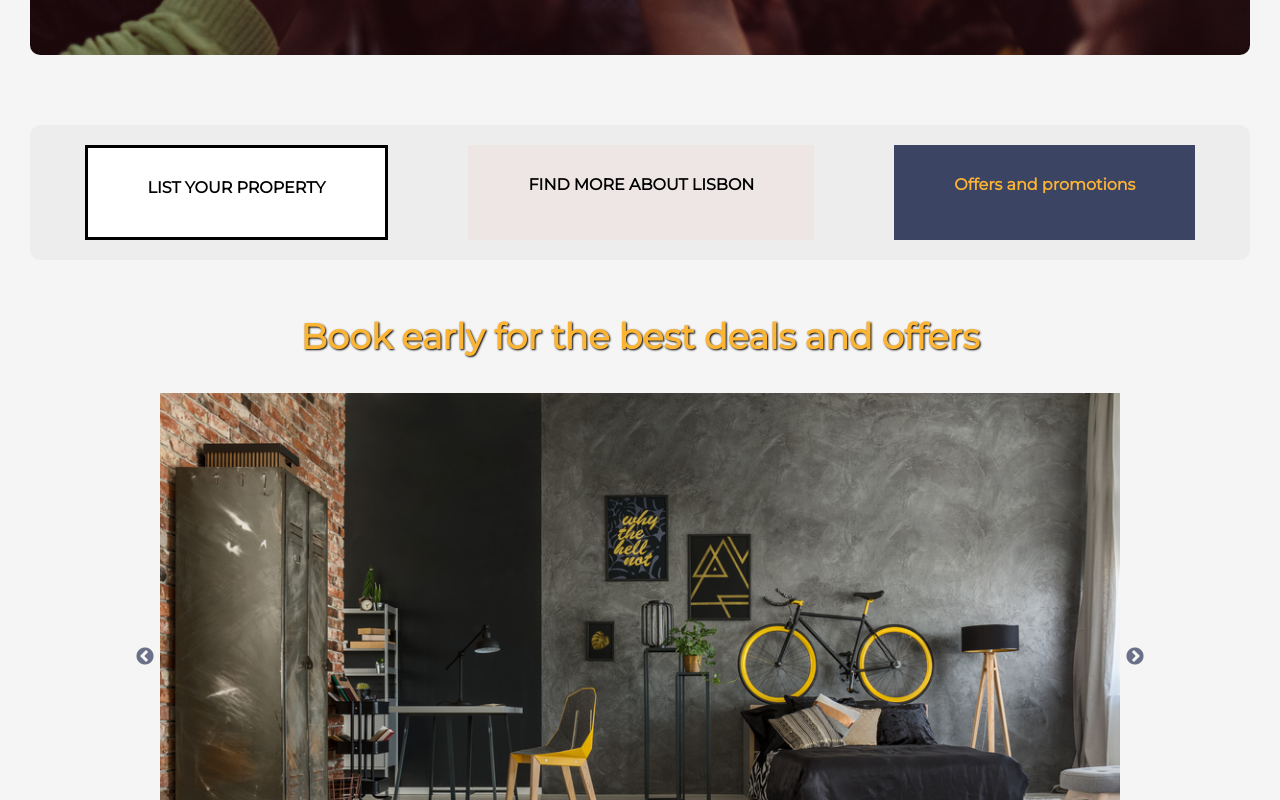
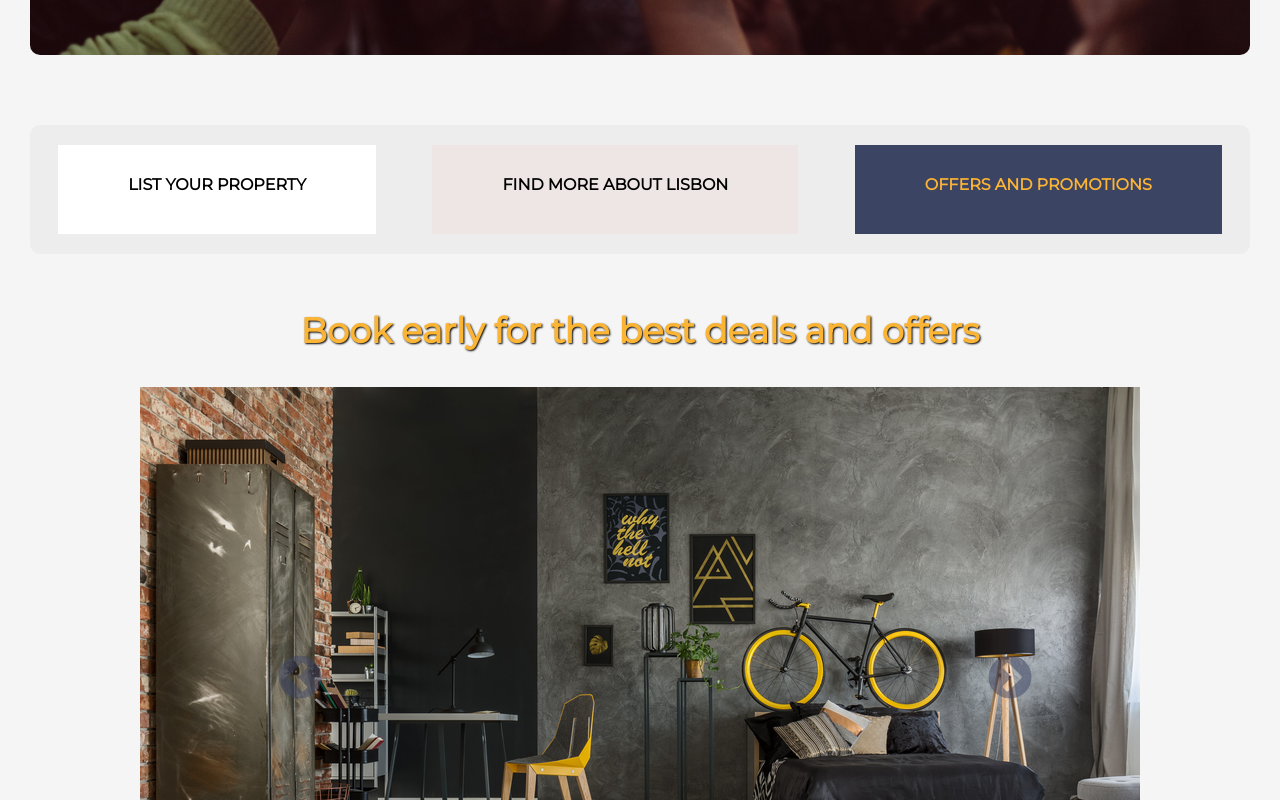
Before and after one commit to GREAT-RE/frontend, a React (Create React App) app: page / in a window 1280 px wide. Shown: the part 800-1600 px from the top of the page. Built offline with nearby package versions, Linux system fonts and the light colour scheme; no server answers.

Commit message:
Fixed all buttons, updated arrows, everything's responsive.

```diff
--- a/src/Pages/HomePage/HomePage.css
+++ b/src/Pages/HomePage/HomePage.css
@@ -21,14 +21,16 @@
   left: 50px;
 }
 
-.logo {
-  width: 250px;
-  height: 150px;
+.logohome {
+  width: 300px;
+  height: 300px;
 }
 
 .button-container {
   display: flex;
   justify-content: center;
+  align-items: center;
+  flex-wrap: wrap;
   margin-top: 20px;
   margin-bottom: 20px;
   background-color: #EDEDED;
@@ -38,9 +40,12 @@
 }
 
 .button-container a {
-  display: inline-block;
-  margin: 0 20px;
-  padding: 10px 40px;
+  display: flex;
+  justify-content: center;
+  align-items: center;
+  text-align: center;
+  margin: 0 10px;
+  padding: 10px 60px;
   background-color: #fff;
   color: #000;
   text-decoration: none;
@@ -53,28 +58,26 @@
 
 .list-property-button {
   background-color: #ffffff;
-  margin-right: 40px;
-  margin-left: 40px;
-  margin-top: 20px;
-  margin-bottom: 20px;
-  border: 3px solid black;
-
+  margin: 20px auto;
+  display: flex;
+  justify-content: center;
+  align-items: center;
 }
 
 .more-about-lisbon-button {
   background-color: #EEE5E5;
-  margin-right: 40px;
-  margin-left: 40px;
-  margin-top: 20px;
-  margin-bottom: 20px;
+  margin: 20px auto;
+  display: flex;
+  justify-content: center;
+  align-items: center;
 }
 
 .offers-promotions-button {
   background-color: #3C4464;
-  margin-right: 40px;
-  margin-left: 40px;
-  margin-top: 20px;
-  margin-bottom: 20px;
+  margin: 20px auto;
+  display: flex;
+  justify-content: center;
+  align-items: center;
 }
 
 .list-property-button a {
@@ -103,7 +106,7 @@
   text-align: center;
   font-size: 50px;
   font-weight: bold;
-  text-shadow: 2px 2px 4px rgba(0,0,0,4000);
+  text-shadow: 2px 2px 4px rgba(0, 0, 0, 4000);
 
 }
 
@@ -115,7 +118,7 @@
   left: 10%;
   font-size: 40px;
   font-weight: bold;
-  text-shadow: 2px 2px 4px rgba(0,0,0,4000);
+  text-shadow: 2px 2px 4px rgba(0, 0, 0, 4000);
   border: 10px solid transparent;
   padding: 10px;
   transition: transform 0.3s;
@@ -129,13 +132,21 @@
   right: 10%;
   font-size: 40px;
   font-weight: bold;
-  text-shadow: 2px 2px 4px rgba(0,0,0,4000);
+  text-shadow: 2px 2px 4px rgba(0, 0, 0, 4000);
   border: 10px solid transparent;
   padding: 10px;
 }
 
 .text2:hover {
-  text-decoration:underline;
+  text-decoration: underline;
+  text-decoration-color: #FCB434;
+  border-radius: 20px;
+  padding: 10px;
+  transform: scale(1.2);
+}
+
+.text3:hover {
+  text-decoration: underline;
   text-decoration-color: #FCB434;
   border-radius: 20px;
   padding: 10px;
@@ -150,16 +161,17 @@
     align-items: center;
   }
 
-  .logo {
+  .logohome {
     width: 100px;
-    height: 70px;
-    margin-left: -40px;
+    height: 100px;
+    margin-left: -30px;
+    margin-top: -30px;
   }
 
   .text {
-    margin-top: -60px;
     font-size: 32px;
     line-height: 1.5;
+    text-align: center;
   }
 
   .text2 {
@@ -170,23 +182,30 @@
     font-size: 16px;
   }
 
-  .button-container a{
+
+  .button-container a {
+
+    display: grid;
+    justify-content: center;
+    text-align: center;
     font-size: 12px;
     width: 80px;
-    height: 10px;
+    height: 15px;
     margin-top: 1px;
-  }
-
-  .list-property-button {
-    width: 200px;
-    height: 50px;
   }
 }
 
-@media screen and (max-width:850px) {
+@media screen and (max-width:1024px) {
 
   body {
     align-items: center;
+  }
+
+  .logohome {
+    width: 120px;
+    height: 120px;
+    margin-left: -30px;
+    margin-top: -30px;
   }
 
   .button-container {
@@ -195,8 +214,27 @@
     margin-top: 0;
   }
 
+
   .image-container {
     width: 100%;
     height: 100%;
   }
+
+  .text {
+    margin-top: 0px;
+    font-size: 32px;
+    line-height: 1.5;
+    text-align: center;
+  }
+
+  .text2 {
+    font-size: 16px;
+  }
+
+  .text3 {
+    font-size: 16px;
+  }
+
+
+
 }
--- a/src/Pages/HomePage/HomePage.jsx
+++ b/src/Pages/HomePage/HomePage.jsx
@@ -1,49 +1,40 @@
-import React from 'react';
-import './HomePage.css';
-import { Link } from 'react-router-dom';
-import homeBackground from "../../assets/homeBackground.png"
+import React from "react";
+import "./HomePage.css";
+import { Link } from "react-router-dom";
+import homeBackground from "../../assets/homeBackground.png";
 import logo from "../../assets/HOMEINLX.svg";
-import HomeCarousel from "../../components/Carousel/carousel"
+import HomeCarousel from "../../components/Carousel/carousel";
 
 function HomePage() {
   return (
     <div className="page">
       <div className="home-content">
-        <div className="image-container" style={{ backgroundImage: `url(${homeBackground})` }}>
-          <div className="text">
-            FIND YOUR HOME TO LIVE
-          </div>
-          <Link to ="/properties/popular">
-          <div className="text2">
-            STUDENT
-          </div>
+        <div
+          className="image-container"
+          style={{ backgroundImage: `url(${homeBackground})` }}
+        >
+          <div className="text">FIND YOUR HOME TO LIVE</div>
+          <Link to="/properties/popular">
+            <div className="text2">STUDENT</div>
           </Link>
-          <div className="text3">
-            NOMAD
-          </div>
+          <div className="text3">NOMAD</div>
           <div className="logo-container">
-            <img src={logo} alt="Logo" className="logo" />
+            <img src={logo} alt="Logo" className="logohome" />
           </div>
         </div>
       </div>
       <div className="button-container">
         <div className="list-property-button">
-        <Link to="/property-list">
-            LIST YOUR PROPERTY
-        </Link>
+          <Link to="/property-list">LIST YOUR PROPERTY</Link>
         </div>
         <div className="more-about-lisbon-button">
-        <Link to="/find-lisbon">
-            FIND MORE ABOUT LISBON
-        </Link>
+          <Link to="/find-lisbon">FIND MORE ABOUT LISBON</Link>
         </div>
         <div className="offers-promotions-button">
-          <Link to="/offers-promo">
-            Offers and promotions
-          </Link>
+          <Link to="/offers-promo">OFFERS AND PROMOTIONS</Link>
         </div>
       </div>
-      <HomeCarousel/>
+      <HomeCarousel />
     </div>
   );
 }
--- a/src/components/Carousel/carousel.css
+++ b/src/components/Carousel/carousel.css
@@ -2,37 +2,54 @@
   display: flex;
   justify-content: center;
   align-items: center;
-  width: 75%;
-  margin:auto;
+  width: 100%;
+  margin: auto;
 }
 
 .carouselImage {
   max-width: 100%;
   margin: auto;
 }
-.homeCarousel{
+
+.homeCarousel {
   width: 80%;
 }
-.carouselText{
+
+.carouselText {
   font-size: 35px;
   text-align: center;
-  color:#FCB434;
-  text-shadow: 1px 1px 2px rgba(0,0,0,4000);
+  color: #FCB434;
+  text-shadow: 1px 1px 2px rgba(0, 0, 0, 4000);
 }
+
 .slick-prev:before,
 .slick-next:before {
-color: #3C4464;
+  color: #3C4464;
+  font-size: 50px;
+  opacity: 0.5;
 }
 
-@media (max-width: 800px){
-  .carouselText{
+.slick-next {
+  margin-right: 300px;
+  z-index: 1;
+}
+
+.slick-prev {
+  margin-left: 300px;
+  z-index: 1;
+}
+
+@media (max-width: 1024px) {
+  .carouselText {
     font-size: 20px;
   }
+
   .slick-slider {
-      width: 90%;
+    width: 90%;
   }
+
   .slick-prev:before,
   .slick-next:before {
-      display: none;
+    display: none;
+  }
 }
-}
--- a/src/components/Carousel/carousel.jsx
+++ b/src/components/Carousel/carousel.jsx
@@ -2,32 +2,37 @@ import React from "react";
 import Slider from "react-slick";
 import "slick-carousel/slick/slick.css";
 import "slick-carousel/slick/slick-theme.css";
-import carouselImage1 from "../../assets/Book now and get a voucher.jpg"
-import carouselImage2 from "../../assets/Book early for the best deals.jpg"
-import "./carousel.css"
+import carouselImage1 from "../../assets/Book now and get a voucher.jpg";
+import carouselImage2 from "../../assets/Book early for the best deals.jpg";
+import "./carousel.css";
 
 function HomeCarousel() {
   const settings = {
-    dots:true,
+    dots: true,
     infinite: true,
     speed: 500,
-    slidesToShow: 1,
+    slidesToShow: 2,
     slidesToScroll: 1,
     autoplay: true,
     autoplaySpeed: 4000,
+    fade: true,
   };
 
   return (
     <Slider {...settings}>
       <div>
-        <h3 className="carouselText">Book now & get a voucher to shop at Restaurant</h3>
-        <img src={carouselImage1} className="carouselImage" alt="car1"/>
+        <h3 className="carouselText">
+          Book now & get a voucher to shop at Restaurant
+        </h3>
+        <img src={carouselImage1} className="carouselImage" alt="car1" />
       </div>
       <div>
-        <h3 className="carouselText">Book early for the best deals and offers</h3>
-        <img src={carouselImage2} className="carouselImage"alt="car2"/>
+        <h3 className="carouselText">
+          Book early for the best deals and offers
+        </h3>
+        <img src={carouselImage2} className="carouselImage" alt="car2" />
       </div>
     </Slider>
   );
 }
-export default HomeCarousel
+export default HomeCarousel;
--- a/src/components/Navbar/Navbar.jsx
+++ b/src/components/Navbar/Navbar.jsx
@@ -1,8 +1,8 @@
-import React, { useState } from 'react';
-import './navbar.css';
-import { Link, useLocation } from 'react-router-dom';
-import logo from '../../assets/HOMEINLX.svg';
-import loginLogo from '../../assets/loginIcon.png';
+import React, { useState } from "react";
+import "./navbar.css";
+import { Link, useLocation } from "react-router-dom";
+import logo from "../../assets/HOMEINLX.svg";
+import loginLogo from "../../assets/loginIcon.png";
 
 const Navbar = () => {
   const [menuOpen, setMenuOpen] = useState(false);
@@ -16,7 +16,7 @@ const Navbar = () => {
     setMenuOpen(false);
   };
 
-  if (location.pathname === '/') {
+  if (location.pathname === "/") {
     return null;
   }
 
@@ -27,29 +27,50 @@ const Navbar = () => {
           <img src={logo} alt="Logo" className="logoNav" />
         </Link>
       </div>
-      <input id="menu-toggle" type="checkbox" checked={menuOpen} onChange={handleMenuClick} />
+      <input
+        id="menu-toggle"
+        type="checkbox"
+        checked={menuOpen}
+        onChange={handleMenuClick}
+      />
       <label className="menu-button-container" htmlFor="menu-toggle">
         <div className="menu-button"></div>
       </label>
       <ul className="menu">
         <li>
-          <Link to="/property-list" className="propertyMenu" onClick={handleMenuItemClick}>
+          <Link
+            to="/property-list"
+            className="propertyMenu"
+            onClick={handleMenuItemClick}
+          >
             List Your Property
           </Link>
         </li>
         <li>
-          <Link to="/offers-promo" className="promotionsMenu" onClick={handleMenuItemClick}>
-            Offers & Promotions
+          <Link
+            to="/offers-promo"
+            className="promotionsMenu"
+            onClick={handleMenuItemClick}
+          >
+            OFFERS & PROMOTIONS
           </Link>
         </li>
         <li>
-          <Link to="/register/login" className="loginLogo" onClick={handleMenuItemClick}>
+          <Link
+            to="/register/login"
+            className="loginLogo"
+            onClick={handleMenuItemClick}
+          >
             <img src={loginLogo} className="logoPic" alt="" />
             Login
           </Link>
         </li>
         <li>
-          <Link to="/contact-us" className="loginLogo" onClick={handleMenuItemClick}>
+          <Link
+            to="/contact-us"
+            className="loginLogo"
+            onClick={handleMenuItemClick}
+          >
             Contact Us
           </Link>
         </li>
--- a/src/components/Navbar/navbar.css
+++ b/src/components/Navbar/navbar.css
@@ -2,44 +2,50 @@
     margin-top: 45px;
     height: 100%;
   }
+
   .logoNav {
     width: 10rem;
     height: 10rem;
     margin-left: 12%;
     overflow: visible;
     position: relative;
-    z-index: 9999; /* Define o índice de empilhamento para o logo ficar acima dos demais elementos */
+    z-index: 9999;
+    /* Define o índice de empilhamento para o logo ficar acima dos demais elementos */
   }
-  .loginLogo{
+
+  .loginLogo {
     display: flex;
     flex-direction: row;
     align-items: center;
     text-decoration: none;
-    color:black;
+    color: black;
+    margin-top: 15px;
   }
-  .propertyMenu{
+
+  .propertyMenu {
     margin: 0;
     height: 3rem;
-    padding: .5rem;
+    padding: 1rem;
     border: 3px solid black;
     display: flex;
     align-items: center;
     justify-content: center;
     text-decoration: none;
-    color:black;
+    color: black;
     text-transform: uppercase;
   }
- .promotionsMenu{
+
+  .promotionsMenu {
     border: 3px solid #3C4464;
-    margin:0;
-    padding: .5rem;
+    margin: 0;
+    padding: 1rem;
     display: flex;
     height: 3rem;
     align-items: center;
     justify-content: center;
     background-color: #3C4464;
     text-decoration: none;
-    color:#FCB434;
+    color: #FCB434;
   }
 
   .top-nav {
@@ -53,7 +59,8 @@
     padding: 1em;
     overflow: visible;
   }
-  .menu{
+
+  .menu {
     height: auto;
     display: flex;
     flex-direction: row;
@@ -64,9 +71,10 @@
     padding: 0;
   }
 
-  .menu > li {
+  .menu>li {
     display: flex;
     flex-direction: row;
+    text-align: center;
     justify-content: space-around;
     overflow: hidden;
   }
@@ -90,7 +98,7 @@
   .menu-button::before,
   .menu-button::after {
     display: block;
-    background-color:#FCB434;
+    background-color: #FCB434;
     position: absolute;
     height: 4px;
     width: 30px;
@@ -108,16 +116,16 @@
     margin-top: 8px;
   }
 
-  #menu-toggle:checked + .menu-button-container .menu-button::before {
+  #menu-toggle:checked+.menu-button-container .menu-button::before {
     margin-top: 0px;
     transform: rotate(405deg);
   }
 
-  #menu-toggle:checked + .menu-button-container .menu-button {
+  #menu-toggle:checked+.menu-button-container .menu-button {
     background: transparent;
   }
 
-  #menu-toggle:checked + .menu-button-container .menu-button::after {
+  #menu-toggle:checked+.menu-button-container .menu-button::after {
     margin-top: 0px;
     transform: rotate(-405deg);
   }
@@ -127,16 +135,20 @@
       height: 7rem;
       width: 7rem;
     }
-    .logo{
-      margin-left:1%;
+
+    .logo {
+      margin-left: 1%;
     }
-    body{
-      margin:0;
+
+    body {
+      margin: 0;
     }
-    .top-nav{
+
+    .top-nav {
       background-color: #3C4464;
     }
-    .propertyMenu{
+
+    .propertyMenu {
       height: auto;
       padding: auto;
       border: none;
@@ -144,12 +156,13 @@
       align-items: center;
       justify-content: center;
       text-decoration: none;
-      color:#FCB434;
+      color: #FCB434;
       text-transform: none;
     }
-  .promotionsMenu{
+
+    .promotionsMenu {
       border: none;
-    margin:0;
+      margin: 0;
       padding: auto;
       height: auto;
       display: flex;
@@ -157,18 +170,22 @@
       justify-content: center;
       background-color: transparent;
       text-decoration: none;
-    color:#FCB434;
+      color: #FCB434;
     }
- .loginLogo{
-  color:#FCB434;
+
+    .loginLogo {
+      color: #FCB434;
     }
-  .logoPic{
+
+    .logoPic {
       display: none;
     }
+
     .menu-button-container {
       display: flex;
       flex-direction: column;
     }
+
     .menu {
       position: absolute;
       top: 11%;
@@ -179,29 +196,33 @@
       align-items: center;
       z-index: 999;
     }
-    #menu-toggle ~ .menu li {
+
+    #menu-toggle~.menu li {
       height: 0;
       margin: 0;
       padding: 0;
       border: 0;
       transition: height 400ms cubic-bezier(0.23, 1, 0.32, 1);
     }
-    #menu-toggle:checked ~ .menu li {
+
+    #menu-toggle:checked~.menu li {
       border-top: 2px solid #333;
       font-size: large;
       height: 4.5em;
       transition: height 400ms cubic-bezier(0.23, 1, 0.32, 1);
     }
-    .menu > li {
+
+    .menu>li {
       display: flex;
       justify-content: center;
       margin: 0;
       padding: 0.5em 0;
       width: 100%;
-      color:black;
+      color: black;
       background-color: #3C4464;
     }
-    .menu > li:not(:last-child) {
+
+    .menu>li:not(:last-child) {
       border-bottom: 1px solid #444;
     }
   }
--- a/src/components/PopularCard/PopularCard.jsx
+++ b/src/components/PopularCard/PopularCard.jsx
@@ -1,15 +1,15 @@
-import React from 'react'
+import React from "react";
 
-const PopularCard = ({popular}) => {
+const PopularCard = ({ popular }) => {
   return (
     <>
-      <img className="popular-card-image" src={popular.picture_url} alt="Pop1" />
-          <h2 className="card-title">{popular.name}</h2>
-          <p className="card-text">
-            From <span className="card-price">{popular.price_in_eur}€</span> / Month
-          </p>
+      <img className="popcardimage" src={popular.picture_url} alt="Pop1" />
+      <h2 className="popcardtitle">{popular.name}</h2>
+      <p className="cardtext">
+        From <span className="cardprice">{popular.price_in_eur}€</span> / Month
+      </p>
     </>
-  )
-}
+  );
+};
 
-export default PopularCard
+export default PopularCard;
--- a/src/services/api.js
+++ b/src/services/api.js
@@ -1,7 +1,7 @@
-import axios from "axios"
+import axios from "axios";
 
 const api = axios.create({
-    baseURL: "http://localhost:5000"
-})
+  baseURL: "http://localhost:8000",
+});
 
-export default api
+export default api;
```
Also changed, not shown: src/components/MapListingDetails/ListingDetailsMap/ListingDetailsMap.jsx (+13 -10 lines). Lines whose indentation alone changed are shown as unchanged.
